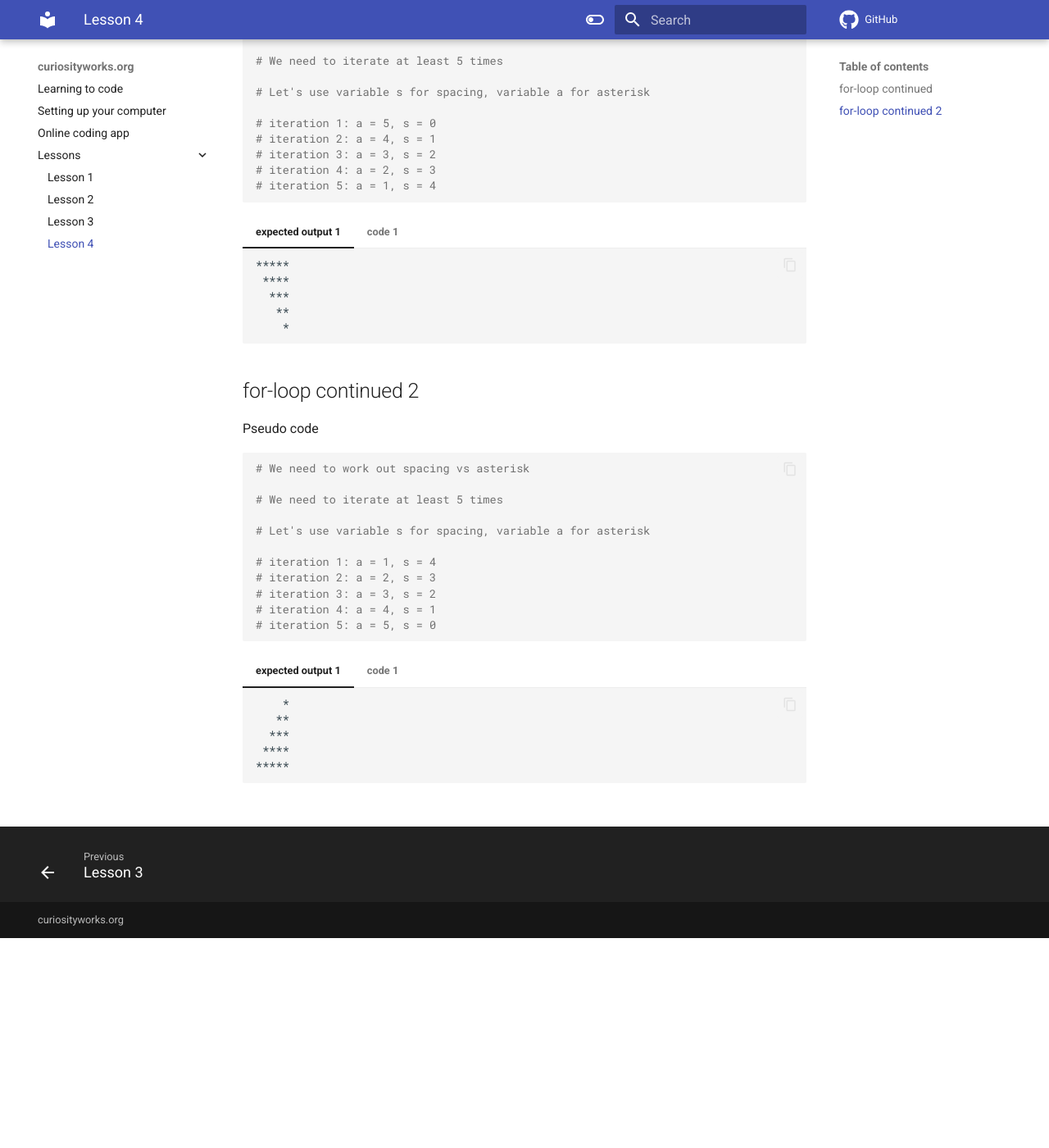
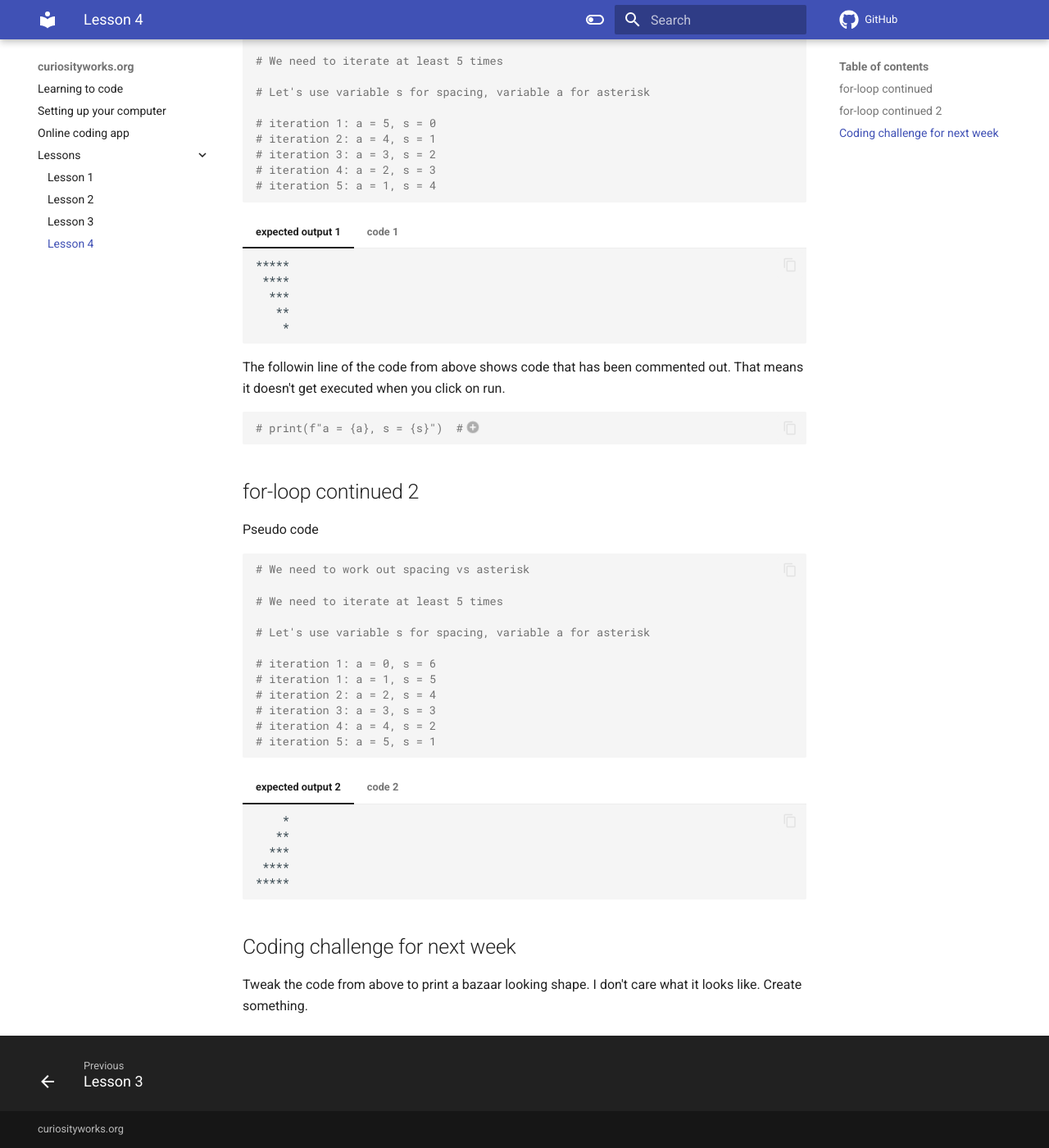
Before and after one commit to curiosinauts/site, an MkDocs documentation site: the page built from docs/lessons/lesson4.md, in a window 1280 px wide and 1400 px high, scrolled down 256 px. Shown: the whole window at 82% size. Built offline with MkDocs 1.6.1 and Material for MkDocs 9.7.7, drawn with Linux system fonts in a browser that asks for light colours; comment, search, counter and statistics services are not loaded.

Commit message:
adding lesson 4 summary

````diff
--- a/docs/lessons/lesson4.md
+++ b/docs/lessons/lesson4.md
@@ -30,15 +30,24 @@ Pseudo code
 
 === "code 1"
     ``` py
+    # Problem solving challenge 1
     a = 5
     s = 0
 
-    for i in range(5):
+    for i in range(6):
         a = 5 - i
         s = i
-        print(f"a = {a}, s = {s}")
+        # print(f"a = {a}, s = {s}")
+        print(" " * s, end="")
+        print("*" * a)
 
     ```
+The followin line of the code from above shows code that has been commented out. That means it doesn't get executed when you click on run.
+``` py
+# print(f"a = {a}, s = {s}")  #(1)
+```
+
+1.  We can use comment to write pseudo code to outline our logic OR disable the code.
 
 ## for-loop continued 2
 
@@ -50,17 +59,19 @@ Pseudo code
 
 # Let's use variable s for spacing, variable a for asterisk
 
-# iteration 1: a = 1, s = 4
-# iteration 2: a = 2, s = 3
-# iteration 3: a = 3, s = 2
-# iteration 4: a = 4, s = 1
-# iteration 5: a = 5, s = 0
+# iteration 1: a = 0, s = 6
+# iteration 1: a = 1, s = 5
+# iteration 2: a = 2, s = 4
+# iteration 3: a = 3, s = 3
+# iteration 4: a = 4, s = 2
+# iteration 5: a = 5, s = 1
 
 
 ```
 
-=== "expected output 1"
+=== "expected output 2"
     ```
+
         *
        **
       ***
@@ -68,12 +79,18 @@ Pseudo code
     *****
     ```
 
-=== "code 1"
+=== "code 2"
     ``` py
     a = 5
     s = 0
 
-    for i in range(5):
-        print(f"a = {a}, s = {s}")
+    for i in range(6):
+        a = i
+        s = 6 - i
+        # print(f"a = {a}, s = {s}")
+        print(" " * s, end="")
+        print("*" * a)
+    ```
 
-    ```
+## Coding challenge for next week
+Tweak the code from above to print a bazaar looking shape. I don't care what it looks like. Create something.
````
